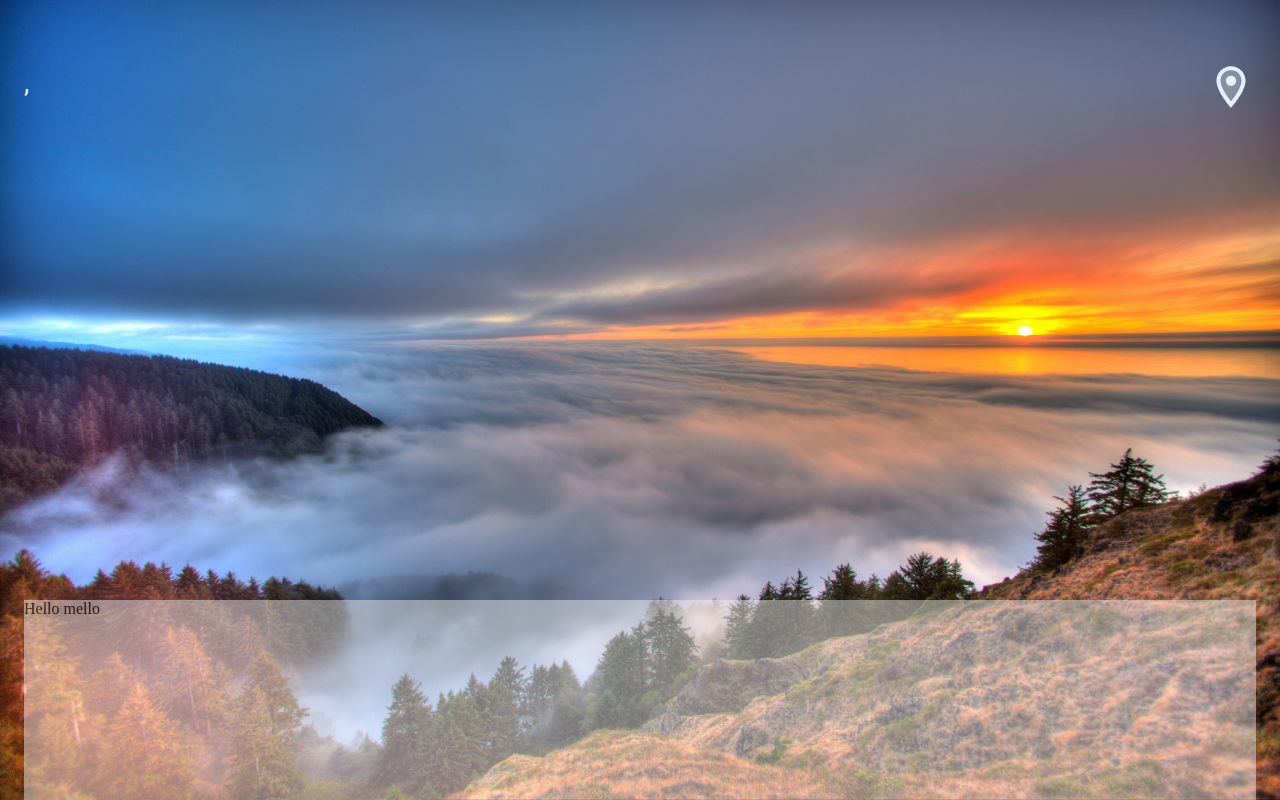
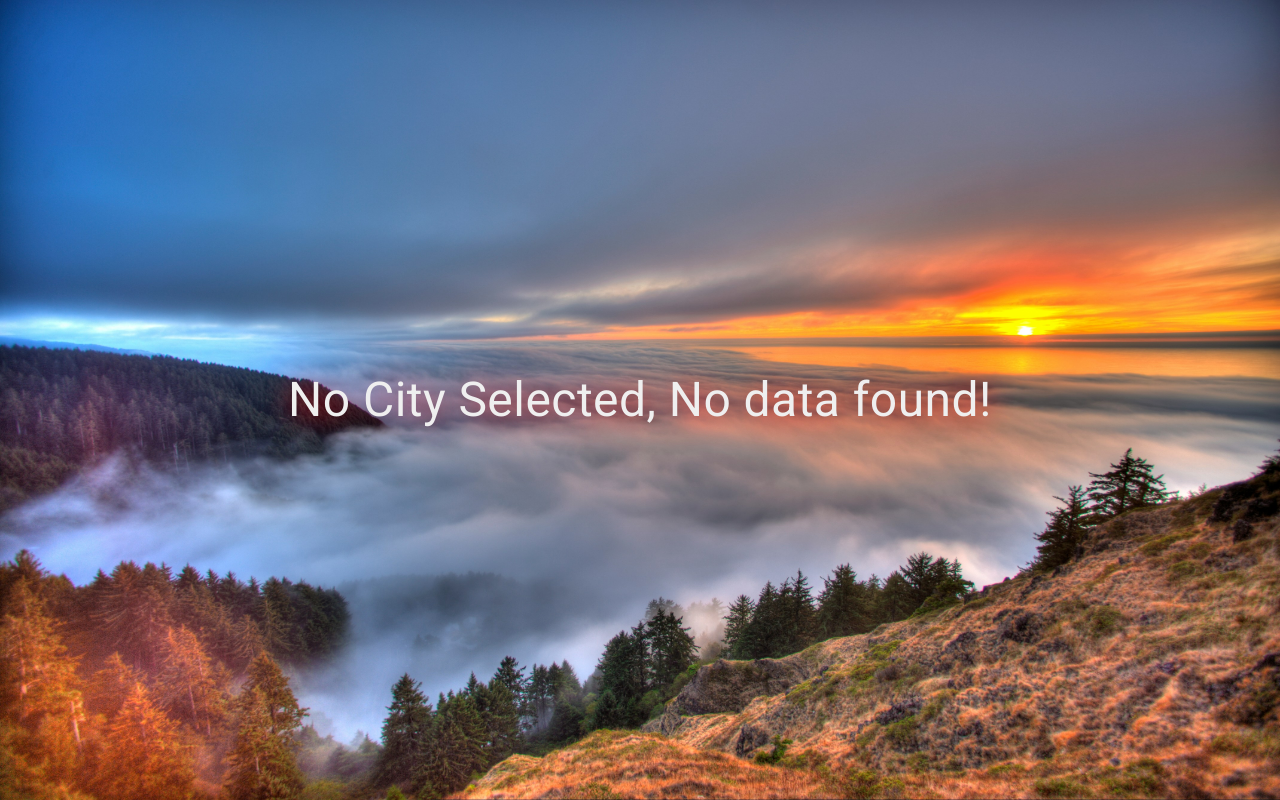
Before and after one commit to revosambat/weather-app, a React (Vite) app: page /weatherdetails in a window 1280 px wide. Built offline with nearby package versions, Linux system fonts and the light colour scheme.

Commit message:
Styling changed for weather Details

```diff
--- a/src/containers/weatherDetails/index.jsx
+++ b/src/containers/weatherDetails/index.jsx
@@ -1,13 +1,41 @@
-import React from 'react'
+import React, { useContext } from 'react'
 import CountryInfo from './components/CountryInfo'
 import WeatherInfo from './components/WeatherInfo'
 import Stack from '@mui/material/Stack'
+import Box from '@mui/material/Box'
+import Typography from '@mui/material/Typography'
+import { styled } from '@mui/material/styles'
+import { WeatherContext } from '../../router/Router'
+
+const StyledText = styled(Typography)`
+    color: #efefef;
+    font-size: 48px;
+    text-shadow: 2px 2px 30px red;
+
+    @media(max-width:650px) {
+        font-size: 24px;
+    }
+`
 const WeatherDetails = () => {
+    const weatherData = useContext(WeatherContext)
+    if (Object.keys(weatherData).length == 0) {
+        return (
+            <Stack justifyContent='center' alignItems='center' height='100%'>
+                <Box>
+                    <StyledText>
+                        No City Selected, No data found!
+                    </StyledText>
+                </Box>
+            </Stack>
+        )
+    }
     return (
-        <Stack direction='column' justifyContent='space-between' height={'100%'}>
-            <CountryInfo />
-            <WeatherInfo />
-        </Stack>
+        <>
+            <Stack direction='column' justifyContent='space-between' height={'100%'}>
+                <CountryInfo />
+                <WeatherInfo />
+            </Stack>
+        </>
     )
 }
 
```
